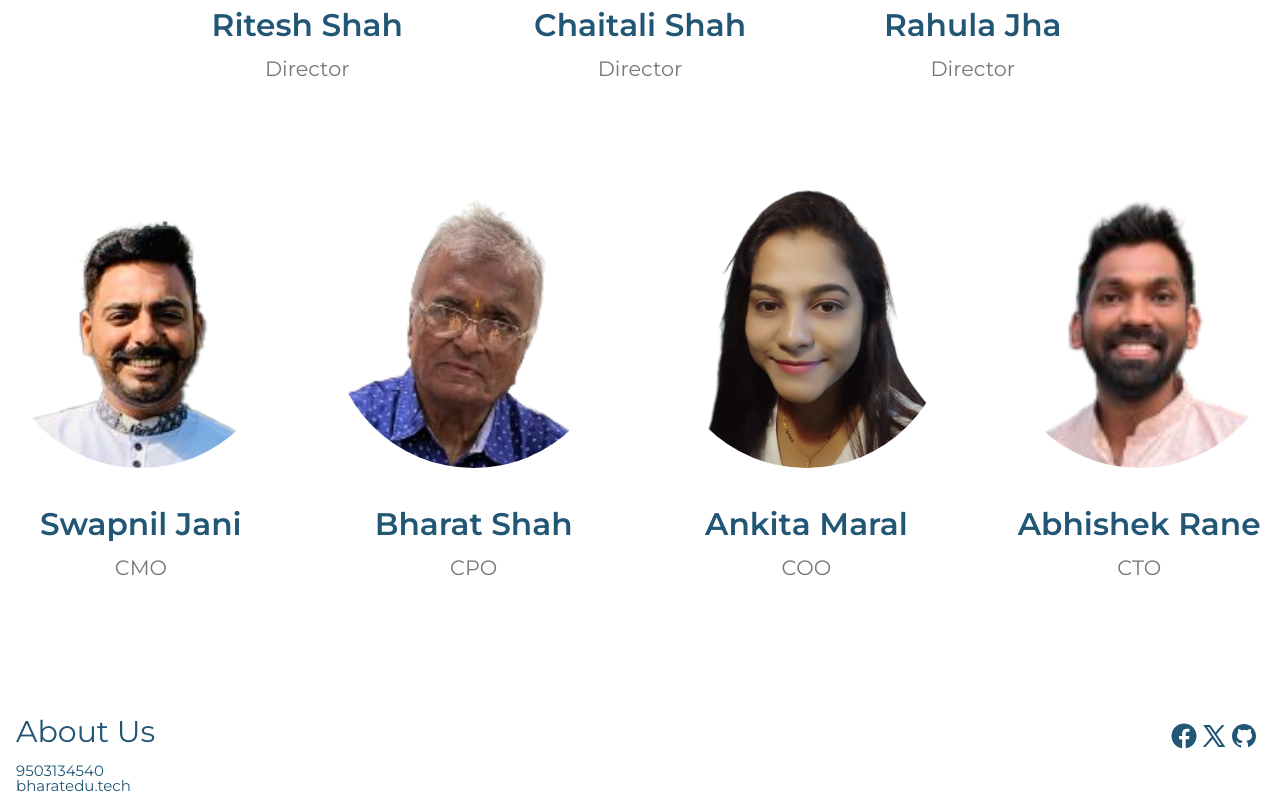
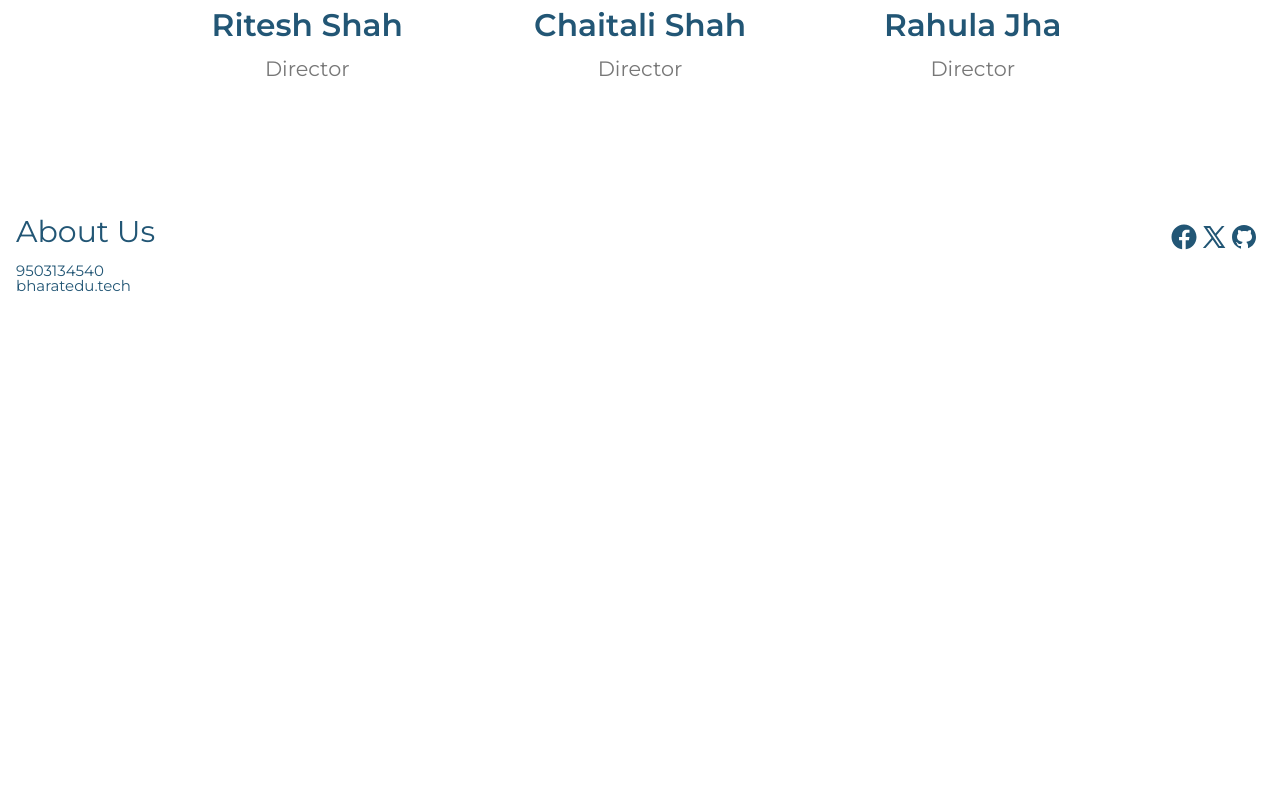
Before and after one commit to Robokart123/codux_trial, a React (Vite) app: page /about in a window 1280 px wide. Shown: the part 1047-1847 px from the top of the page. After the commit the page ends 1347 px from the top, so only its background shows below. Built offline with nearby package versions, Linux system fonts and the light colour scheme.

Commit message:
Remove person profiles from About component
Removed multiple person profile sections from the About component.

```diff
--- a/src/components/about/about.tsx
+++ b/src/components/about/about.tsx
@@ -51,28 +51,6 @@ export const About = ({ className }: AboutProps) => {
                         <div className={styles.personDesignation}>Director</div>
                     </div>
                 </div>
-                <div className={styles.layoutProfiles}>
-                    <div className={styles.personContainer}>
-                        <img src={Swapnil} alt={PlaceHolderPerson} className={styles.Personimage} />
-                        <div className={styles.personText}>Swapnil Jani</div>
-                        <div className={styles.personDesignation}>CMO</div>
-                    </div>
-                    <div className={styles.personContainer}>
-                        <img src={Bharat} alt={PlaceHolderPerson} className={styles.Personimage} />
-                        <div className={styles.personText}>Bharat Shah</div>
-                        <div className={styles.personDesignation}>CPO</div>
-                    </div>
-                    <div className={styles.personContainer}>
-                        <img src={Ankita} alt={PlaceHolderPerson} className={styles.Personimage} />
-                        <div className={styles.personText}>Ankita Maral</div>
-                        <div className={styles.personDesignation}>COO</div>
-                    </div>
-                    <div className={styles.personContainer}>
-                        <img src={Rane} alt={PlaceHolderPerson} className={styles.Personimage} />
-                        <div className={styles.personText}>Abhishek Rane</div>
-                        <div className={styles.personDesignation}>CTO</div>
-                    </div>
-                </div>
             </div>
         </div>
     );
```
